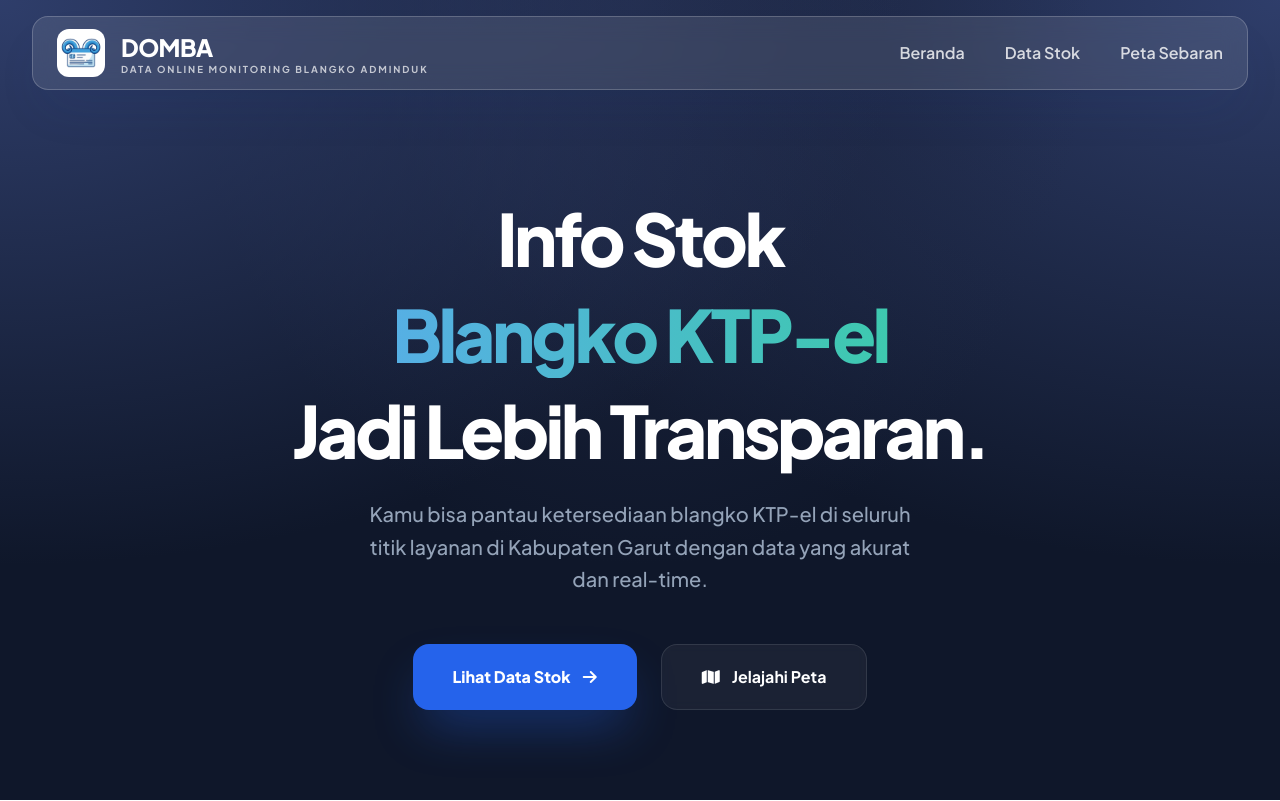
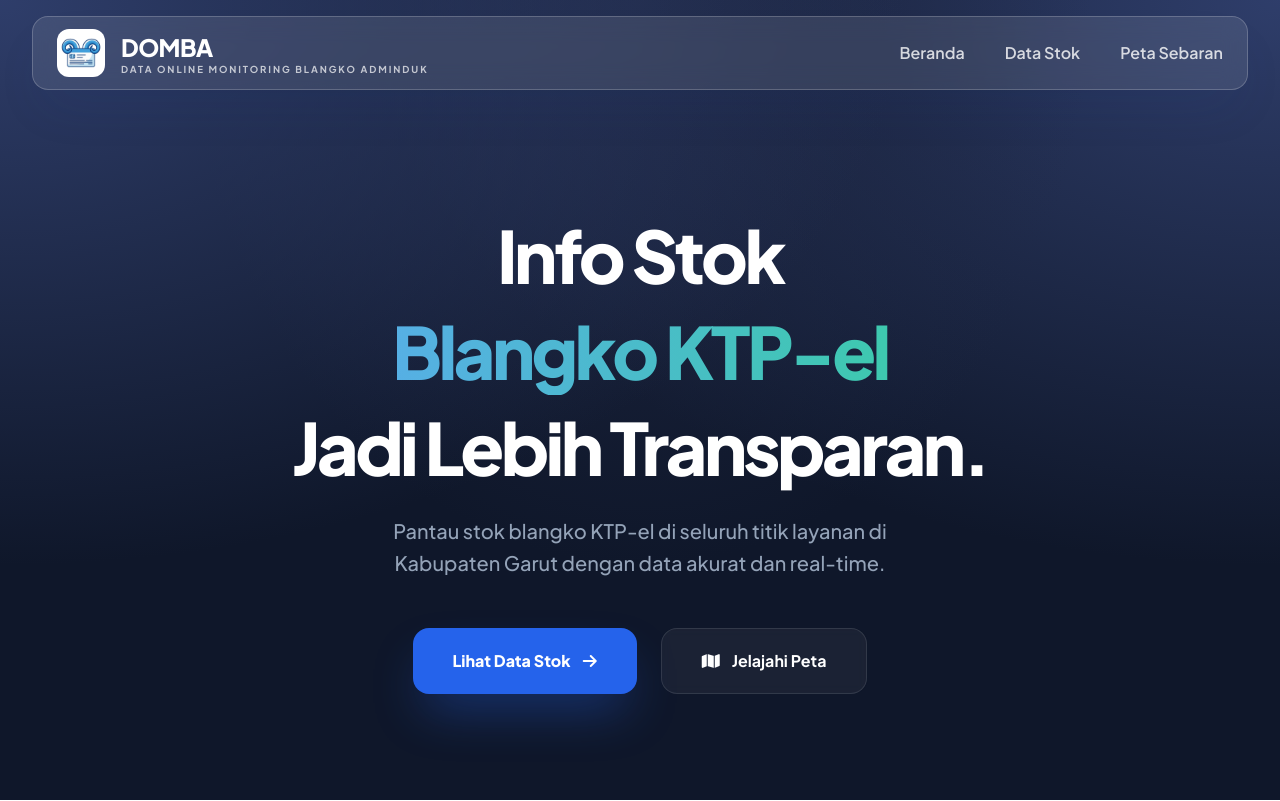
Before and after one commit to rzkdmln/DOMBA, a Flask app: page / in a window 1280 px wide. Shown: the top 801 px of the page. Run offline with Flask 3, Linux system fonts and the light colour scheme; data that the repository does not hold is empty.

Commit message:
Fix Scriptwritting Public Landing Page

```diff
--- a/app/templates/public/index.html
+++ b/app/templates/public/index.html
@@ -22,7 +22,7 @@
                 <span class="block">Jadi Lebih Transparan.</span>
             </h1>
             <p class="text-xl text-slate-400 mb-12 max-w-xl mx-auto leading-relaxed font-medium">
-                Kamu bisa pantau ketersediaan blangko KTP-el di seluruh titik layanan di Kabupaten Garut dengan data yang akurat dan real-time.
+                Pantau stok blangko KTP-el di seluruh titik layanan di Kabupaten Garut dengan data akurat dan real-time.
             </p>
             <div class="flex flex-wrap gap-6 justify-center">
                 <a href="#data-stok" class="px-10 py-5 bg-blue-600 hover:bg-blue-700 text-white rounded-2xl font-black shadow-2xl shadow-blue-600/40 transition-all transform hover:scale-105 active:scale-95 flex items-center gap-3">
```
